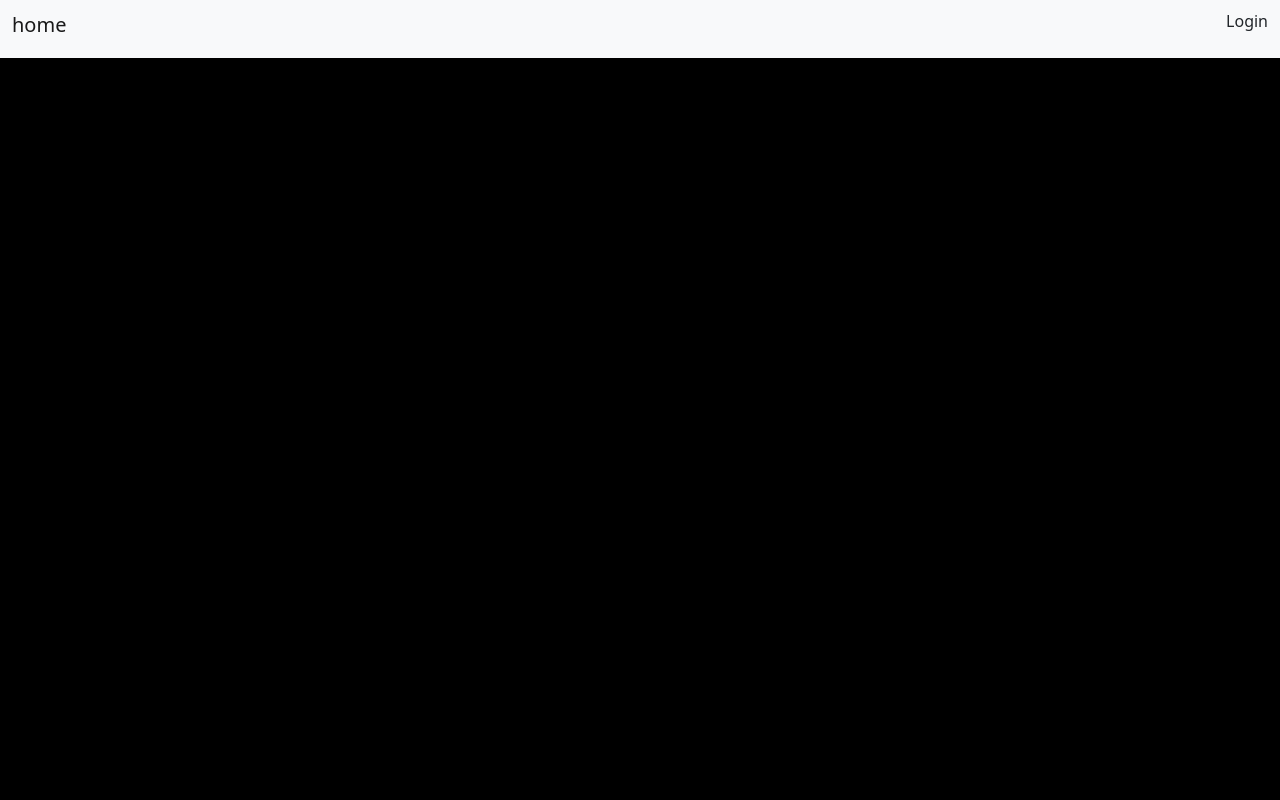
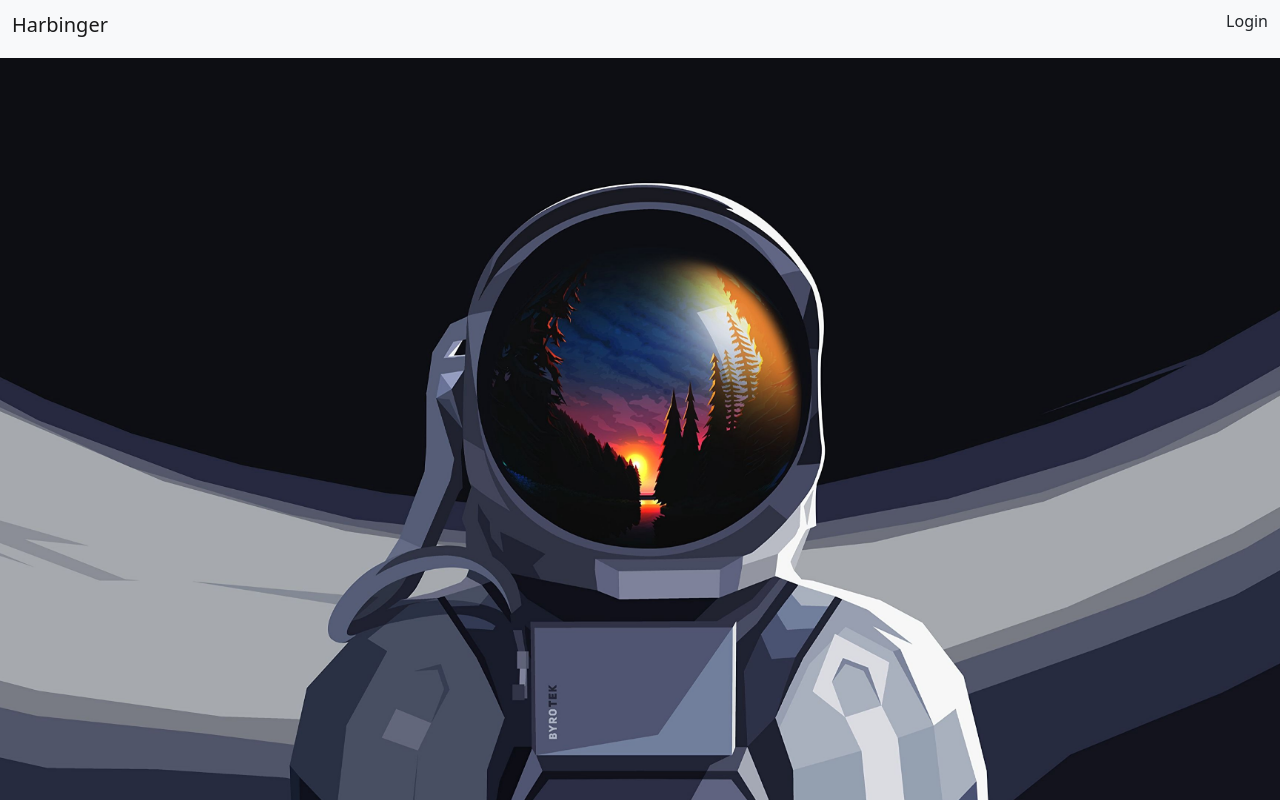
Before and after one commit to Sahal-P/harbinger, a React (Create React App) app in the folder frontend/: page / in a window 1280 px wide. Built offline with nearby package versions, Linux system fonts and the light colour scheme.

Commit message:
home page image added

```diff
--- /dev/null
+++ b/frontend/src/components/HomeScreen/HomePage1.js
@@ -0,0 +1,13 @@
+import React from 'react'
+import './HomeStyle.css'
+import homeBanner from '../../assets/homeBanner.jpeg'
+
+function HomePage1() {
+  return (
+    <div className='homeBanner1'>
+        <img src={homeBanner} alt="" />
+    </div>
+  )
+}
+
+export default HomePage1
--- /dev/null
+++ b/frontend/src/components/HomeScreen/HomeStyle.css
@@ -0,0 +1,7 @@
+img{
+    position: fixed;
+    width: 100%;
+    height: 100%;
+    object-fit: cover;
+    z-index: -1;
+}
--- a/frontend/src/components/NavigationBar/Navbar.jsx
+++ b/frontend/src/components/NavigationBar/Navbar.jsx
@@ -11,7 +11,7 @@ function Navbar() {
         <div class="container-fluid">
             <Link to={'/'}>
             <h1 class="navbar-brand">
-              home
+              Harbinger
             </h1>
             </Link>
             <button type="button" class="navbar-toggler" data-bs-toggle="collapse" data-bs-target="#navbarCollapse">
--- a/frontend/src/routes/Home.jsx
+++ b/frontend/src/routes/Home.jsx
@@ -1,10 +1,13 @@
 import React from 'react'
+import HomePage1 from '../components/HomeScreen/HomePage1'
 import Navbar from '../components/NavigationBar/Navbar'
+
 
 function Home() {
   return (
     <div>
       <Navbar/>
+      <HomePage1/>
     </div>
   )
 }
```
Also changed, not shown: frontend/src/assets/homeBanner.jpeg (added), 1 other file (tests, documents, lock files or other folders).
